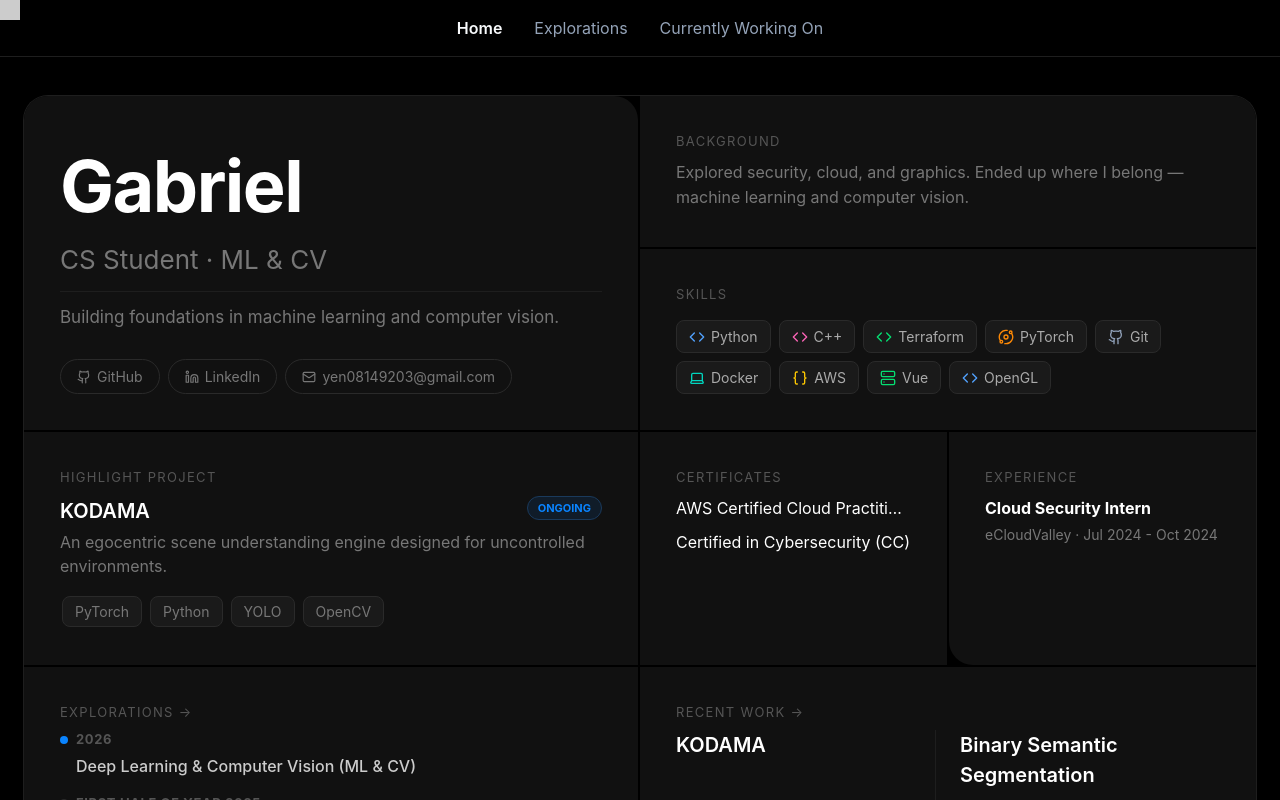
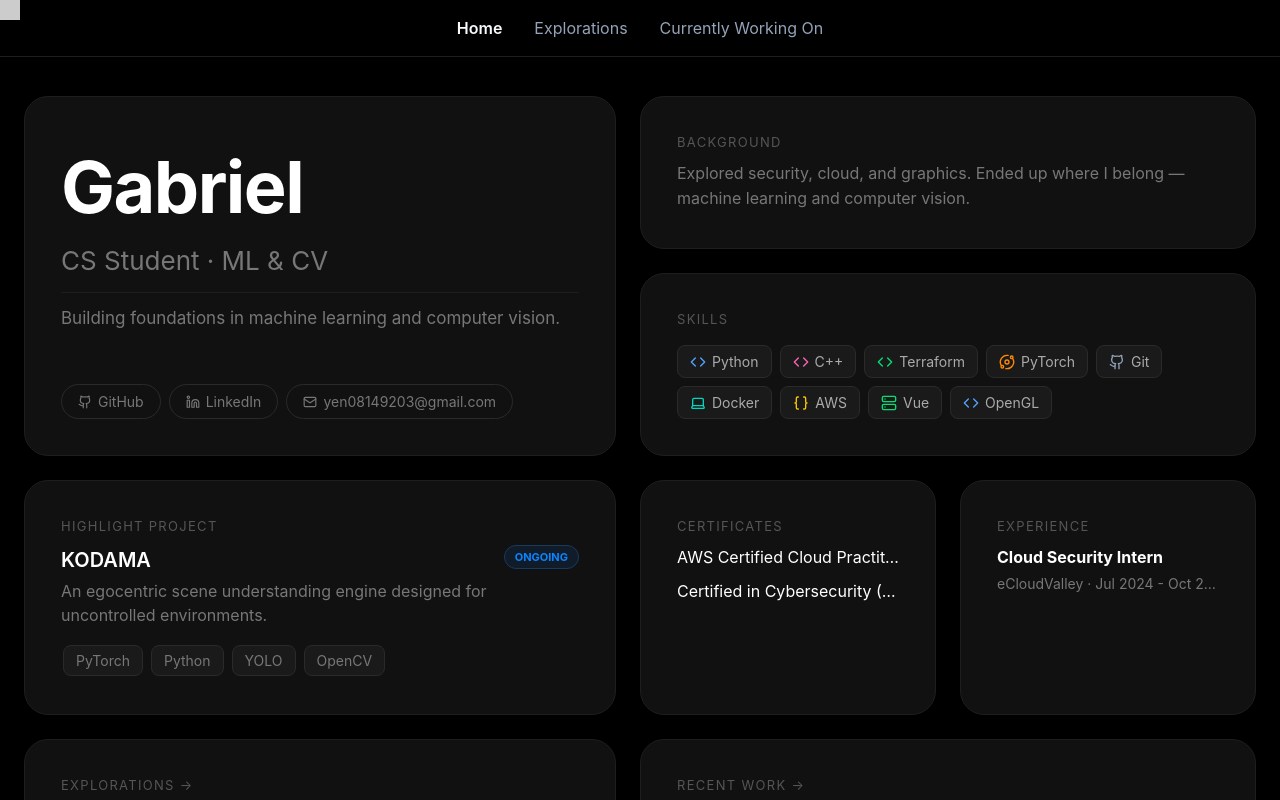
Before and after one commit to Gabriel9208/Gabriel9208.github.io, a React (Vite) app: page /#/ in a window 1280 px wide. Shown: the top 800 px of the page. Built offline with nearby package versions, Linux system fonts and the light colour scheme.

Commit message:
Fix: UI bug in home page.

```diff
--- a/src/components/ui/bento-grid.tsx
+++ b/src/components/ui/bento-grid.tsx
@@ -10,11 +10,8 @@
 
 export function BentoGrid({ children }: { children: React.ReactNode }) {
   return (
-    <div style={{ boxShadow: '0 0 0 1px #1e1e1e', borderRadius: 24 }} className="bg-black">
-      <div className="grid grid-cols-1 md:grid-cols-[2fr_1fr_1fr] [&>*:first-child]:rounded-t-[24px] md:[&>*:first-child]:rounded-tl-[24px] md:[&>*:nth-child(2)]:rounded-tr-[24px] [&>*:last-child]:rounded-b-[24px] md:[&>*:last-child]:rounded-br-[24px] md:[&>*:nth-child(6)]:rounded-bl-[24px]"
-        style={{ gap: 2 }}>
-        {children}
-      </div>
+    <div className="grid grid-cols-1 md:grid-cols-[2fr_1fr_1fr] gap-6">
+      {children}
     </div>
   );
 }
@@ -56,6 +53,8 @@
       transformStyle: 'preserve-3d' as const,
       display: 'flex',
       flexDirection: 'column' as const,
+      borderRadius: 24,
+      border: '1px solid #1e1e1e',
     },
     className: `bento-cell ${className}`,
   };
```
